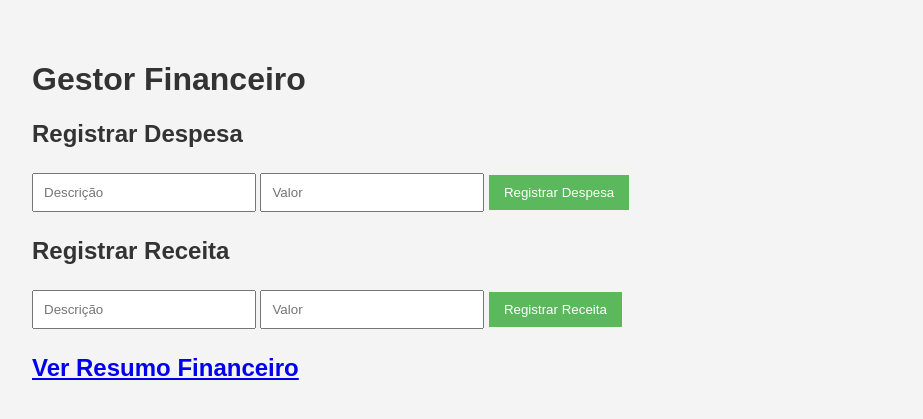
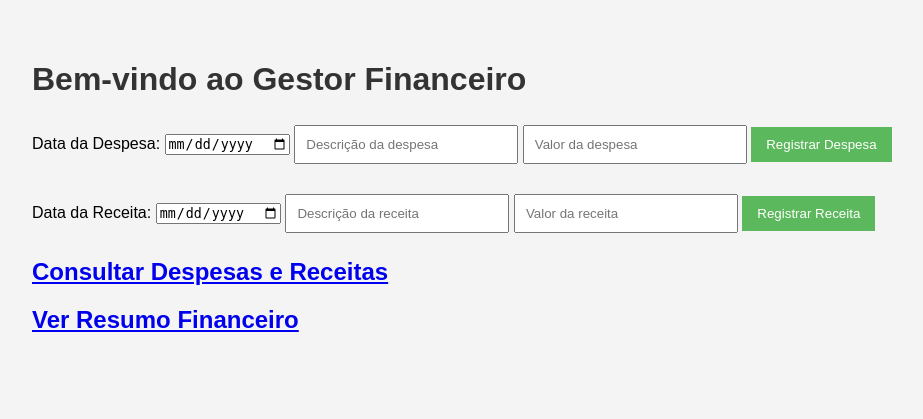
Before and after one commit to ivanpires2000/gestorfinanceiro, a Flask app: page / in a window 1280 px wide. Shown: the top 419 px of the page, without its empty margins (8-931 px from the left). Run offline with Flask 3, Linux system fonts and the light colour scheme.

Commit message:
feat: add campo select date

```diff
--- a/templates/index.html
+++ b/templates/index.html
@@ -1,5 +1,5 @@
 <!DOCTYPE html>
-<html lang="pt-BR">
+<html lang="en">
 <head>
     <meta charset="UTF-8">
     <meta name="viewport" content="width=device-width, initial-scale=1.0">
@@ -7,20 +7,23 @@
     <link rel="stylesheet" href="{{ url_for('static', filename='style.css') }}">
 </head>
 <body>
-    <h1>Gestor Financeiro</h1>
-    <h2>Registrar Despesa</h2>
-    <form action="/registrar_despesa" method="post">
-        <input type="text" name="descricao" placeholder="Descrição" required>
-        <input type="number" name="valor" placeholder="Valor" required>
+    <h1>Bem-vindo ao Gestor Financeiro</h1>
+    <form action="/registrar_despesa" method="POST" enctype="multipart/form-data">
+        <label for="data_despesa">Data da Despesa:</label>
+        <input type="date" name="data_despesa" id="data_despesa" required>
+        <input type="text" name="descricao" placeholder="Descrição da despesa" required>
+        <input type="number" name="valor" placeholder="Valor da despesa" required>
         <button type="submit">Registrar Despesa</button>
     </form>
-
-    <h2>Registrar Receita</h2>
-    <form action="/registrar_receita" method="post">
-        <input type="text" name="descricao" placeholder="Descrição" required>
-        <input type="number" name="valor" placeholder="Valor" required>
+    <form action="/registrar_receita" method="POST" enctype="multipart/form-data">
+        <label for="data_receita">Data da Receita:</label>
+        <input type="date" name="data_receita" id="data_receita" required>
+        <input type="text" name="descricao" placeholder="Descrição da receita" required>
+        <input type="number" name="valor" placeholder="Valor da receita" required>
         <button type="submit">Registrar Receita</button>
     </form>
+    <h2><a href="/consultar">Consultar Despesas e Receitas</a></h2>
+
 
     <h2><a href="/resumo">Ver Resumo Financeiro</a></h2>
 </body>
```
Also changed, not shown: templates/consultar.html (+11 -9 lines), templates/resumo.html (+15 -8 lines).
